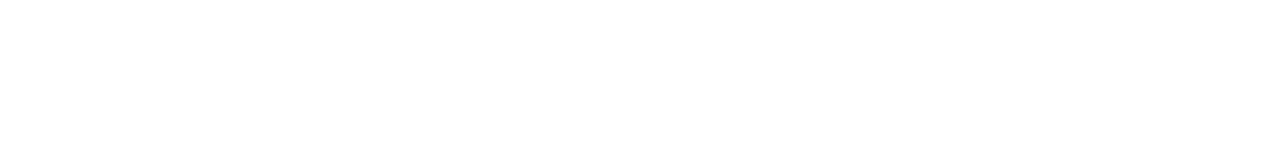
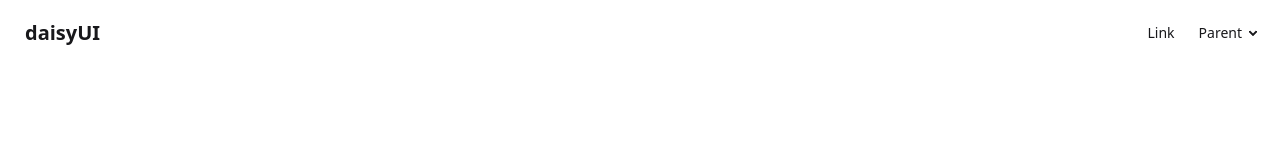
Before and after one commit to fidbi-hasan/cambry-team-test, a plain HTML site: page index.html in a window 1280 px wide. Drawn offline with nearby package versions, Linux system fonts and the light colour scheme.

Commit message:
Jarif's Branch created successfully

```diff
--- a/index.html
+++ b/index.html
@@ -1,16 +1,38 @@
 <!DOCTYPE html>
 <html lang="en">
   <head>
-  <meta charset="UTF-8">
-  <meta name="viewport" content="width=device-width, initial-scale=1.0">
+    <meta charset="UTF-8" />
+    <meta name="viewport" content="width=device-width, initial-scale=1.0" />
     <title>Cambry Team Test</title>
-  <link href="https://cdn.jsdelivr.net/npm/daisyui@5" rel="stylesheet" type="text/css" />
+    <link
+      href="https://cdn.jsdelivr.net/npm/daisyui@5"
+      rel="stylesheet"
+      type="text/css"
+    />
     <script src="https://cdn.jsdelivr.net/npm/@tailwindcss/browser@4"></script>
   </head>
   <body>
     <header>
       <!-- code: jarif -->
-
+      <div class="navbar bg-base-100">
+        <div class="flex-1">
+          <a class="btn btn-ghost text-xl">daisyUI</a>
+        </div>
+        <div class="flex-none">
+          <ul class="menu menu-horizontal px-1">
+            <li><a>Link</a></li>
+            <li>
+              <details>
+                <summary>Parent</summary>
+                <ul class="bg-base-100 rounded-t-none p-2">
+                  <li><a>Link 1</a></li>
+                  <li><a>Link 2</a></li>
+                </ul>
+              </details>
+            </li>
+          </ul>
+        </div>
+      </div>
       <!-- code: jarif -->
     </header>
     <main>
```
Lines whose indentation alone changed are shown as unchanged.
